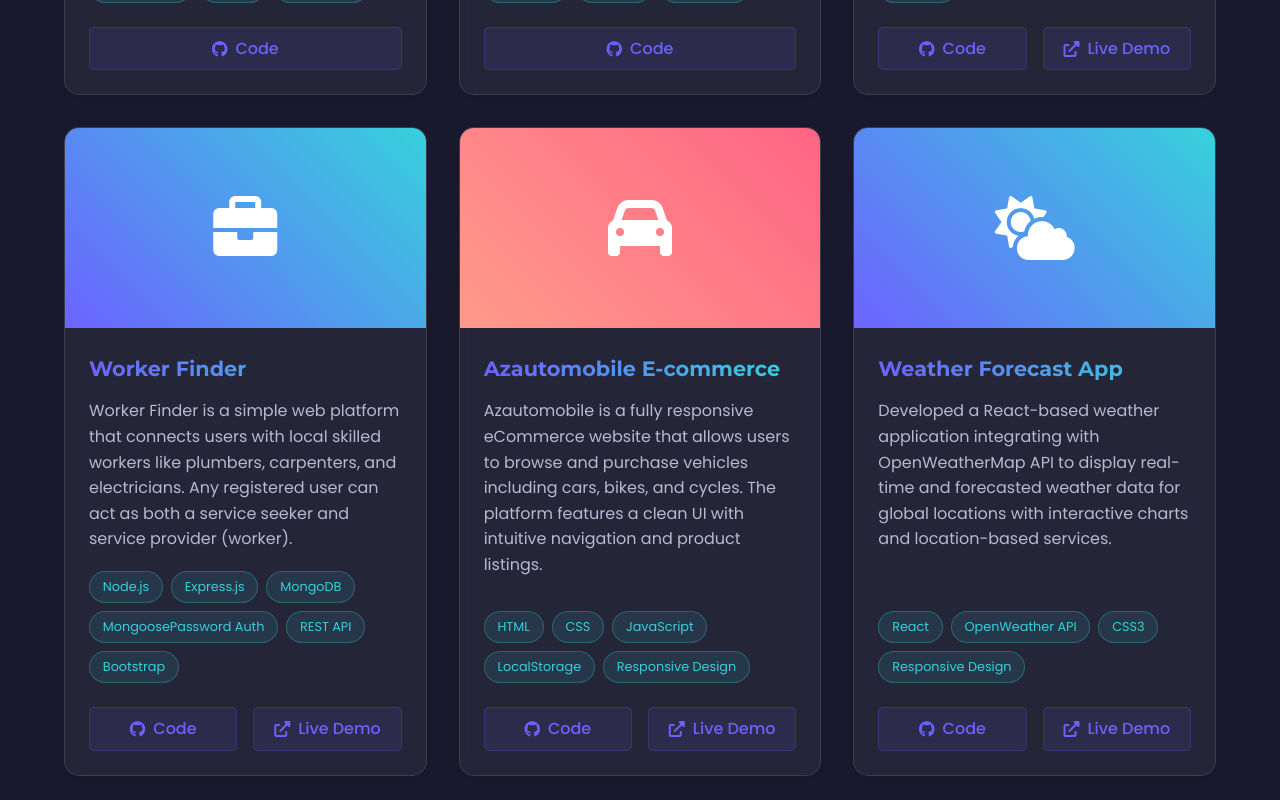
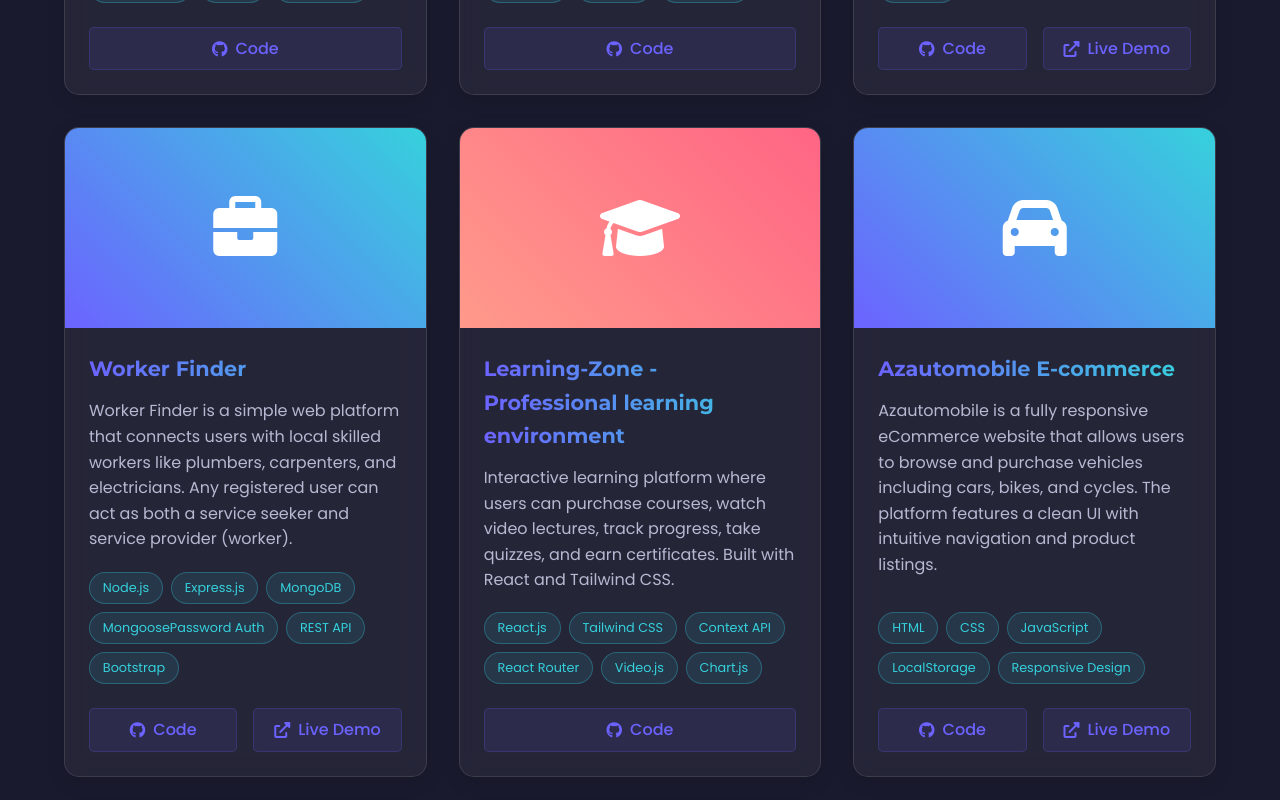
Before and after one commit to Adarshpandey80/Portfolio-REACT, a React (Vite) app: page / in a window 1280 px wide. Shown: the part 4340-5140 px from the top of the page. Built offline with nearby package versions, Linux system fonts and the light colour scheme; the HTML template or start-up script is replaced by a standard one.

Commit message:
Add frontend projects

```diff
--- a/src/components/Projects.jsx
+++ b/src/components/Projects.jsx
@@ -38,7 +38,7 @@ const ProjectCard = ({ project, index }) => {
 
 const Projects = () => {
   const projects = [
-     {
+    {
       title: 'ShoeVerse - Emphasizes focus on footwear',
       description: 'Complete shoes e-commerce platform with SuperAdmin, Seller, and User roles. Features include JWT authentication, KYC verification system, Razorpay payment gateway, product management, and order tracking.',
       technologies: ['MERN Stack', 'JWT Auth', 'Razorpay', 'KYC System', 'Redux', 'Material UI'],
@@ -71,6 +71,14 @@ const Projects = () => {
       live: "https://worker-finder.onrender.com"
     },
     {
+      title: 'Learning-Zone - Professional learning environment',
+      description: 'Interactive learning platform where users can purchase courses, watch video lectures, track progress, take quizzes, and earn certificates. Built with React and Tailwind CSS.',
+      technologies: ['React.js', 'Tailwind CSS', 'Context API', 'React Router', 'Video.js', 'Chart.js'],
+      github: 'https://github.com/Adarshpandey80/TechRoot-LMS',
+      link: 'https://tech-root-lms.vercel.app/',
+      icon: 'fas fa-graduation-cap'
+    },
+    {
       title: "Azautomobile E-commerce",
       description: "Azautomobile is a fully responsive eCommerce website that allows users to browse and purchase vehicles including cars, bikes, and cycles. The platform features a clean UI with intuitive navigation and product listings.",
       technologies: ["HTML", "CSS", "JavaScript", "LocalStorage", "Responsive Design"],
@@ -89,7 +97,7 @@ const Projects = () => {
     {
       title: "Simon Saga Game",
       description: "Contributed to the design and development of Simon Saga, a puzzle-based adventure game. Utilized modern web technologies to create an engaging and interactive gaming experience with smooth animations.",
-      technologies: ["JavaScript", "HTML5", "CSS3" , "DOM Manipulation"],
+      technologies: ["JavaScript", "HTML5", "CSS3", "DOM Manipulation"],
       icon: "fas fa-gamepad",
       github: "https://github.com/Adarshpandey80/SimonSage-Game",
       live: "https://simon-sage-game.vercel.app/"
```
